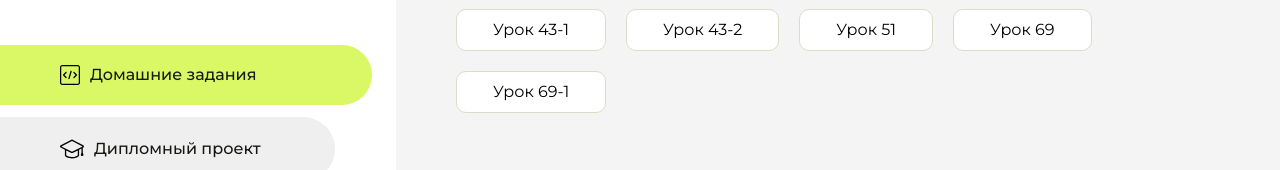
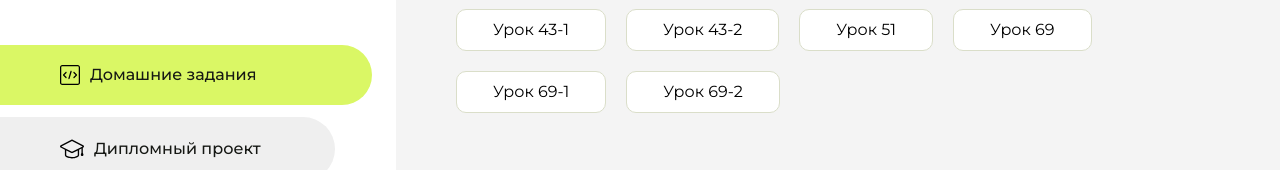
Before and after one commit to Vladius1992/homework, a plain HTML site: page index.html in a window 1280 px wide. Shown: the part 291-461 px from the top of the page. Drawn offline with Linux system fonts and the light colour scheme.

Commit message:
Update index.html

```diff
--- a/index.html
+++ b/index.html
@@ -122,6 +122,9 @@
                      <li class="content__list-item">
                         <a href="lesson-69-1/index.html">Урок 69-1</a>
                     </li>
+                     <li class="content__list-item">
+                        <a href="lesson-69-2/index.html">Урок 69-2</a>
+                    </li>
                 </ul>
             </div>
             <div class="content__block hidden" id="diplomBlock">
```
